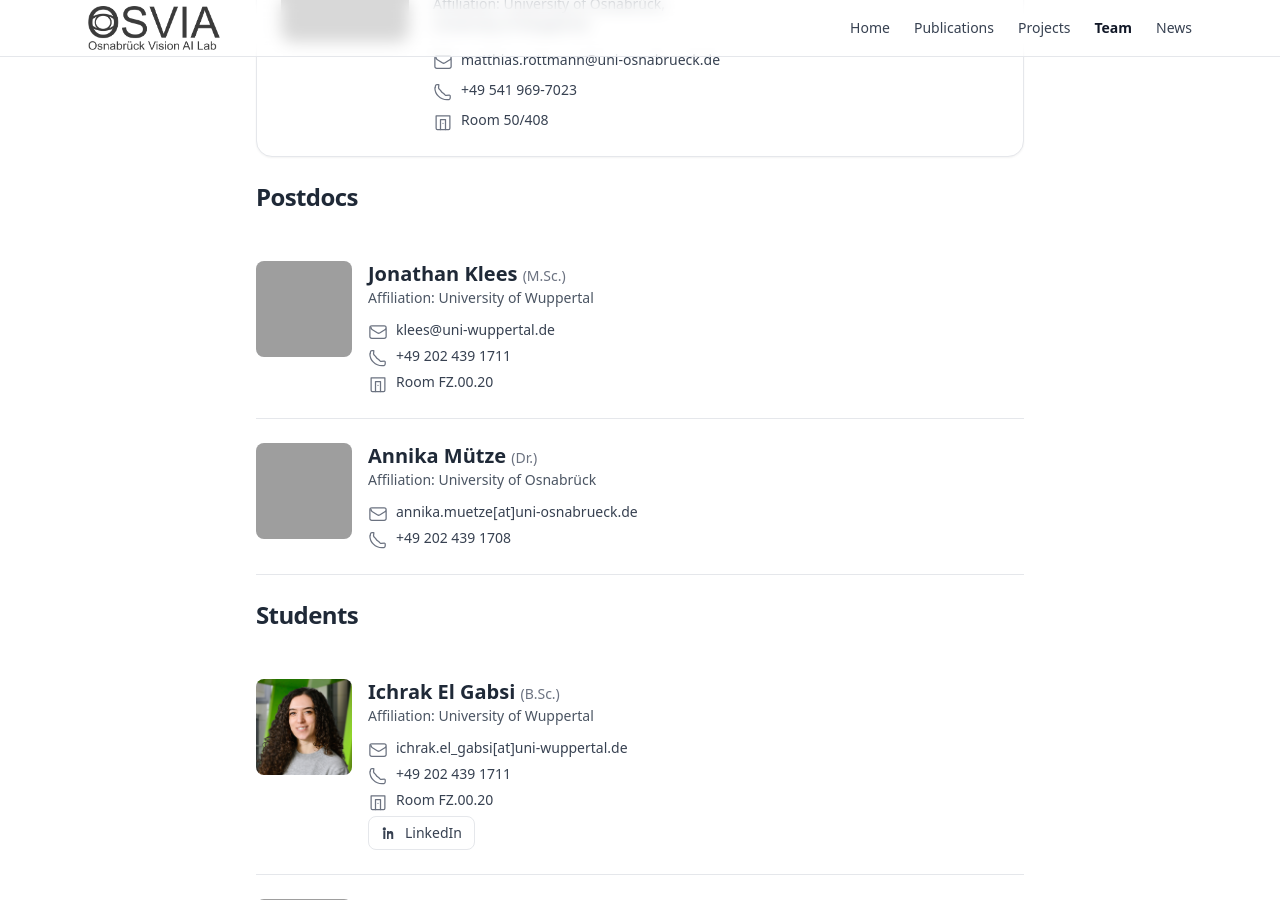
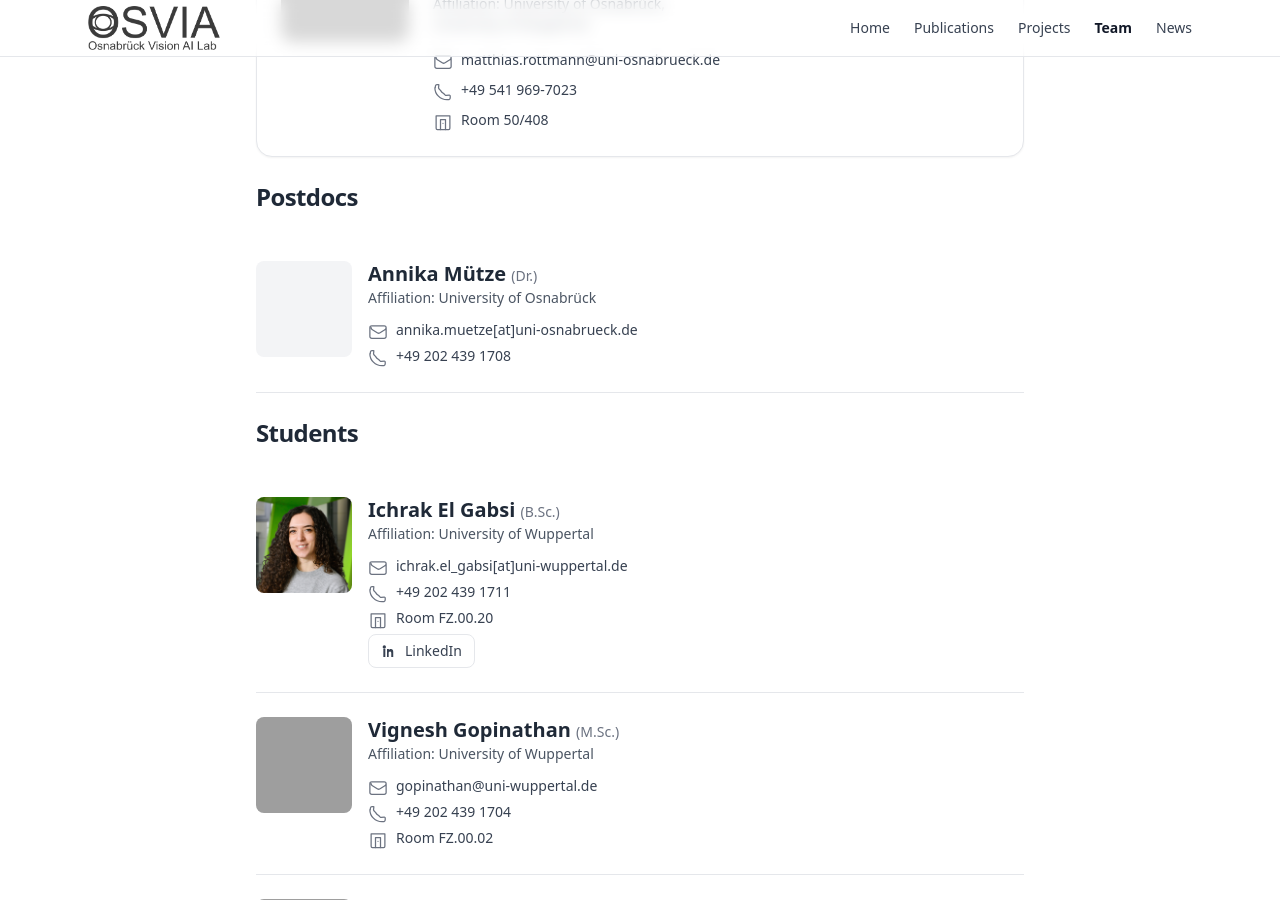
Before and after one commit to osvia/osvia.github.io, a Jekyll site: the page team.html, which Jekyll copies as it is, in a window 1280 px wide and 900 px high, scrolled down 364 px. Built offline with Jekyll 4.4.1, drawn with Linux system fonts in a browser that asks for light colours; nearby versions of some CDN libraries; some of the changed text lies outside the part shown; grey boxes are pictures that could not be loaded.

```diff
--- a/team.html
+++ b/team.html
@@ -141,30 +141,7 @@
 
     <!-- Person -->
     <article class="flex items-start gap-4 py-6 border-b border-gray-200">
-      <img src="./assets/images/team/jonathan_klees.jpg" alt="Portrait of M.Sc. Jonathan Klees" class="w-24 h-24 rounded-lg object-cover flex-none bg-gray-100" loading="lazy" decoding="async" />
-      <div class="min-w-0">
-        <h2 class="text-xl font-semibold leading-tight">Jonathan Klees <span class="text-sm font-normal text-gray-500">(M.Sc.)</span></h2>
-        <p class="text-sm text-gray-600 mt-0.5">Affiliation: University of Wuppertal</p>
-        <ul class="mt-3 text-sm text-gray-700 space-y-1">
-          <li class="flex items-start gap-2">
-            <svg xmlns="http://www.w3.org/2000/svg" viewBox="0 0 24 24" fill="none" stroke="currentColor" stroke-width="1.5" class="w-5 h-5 mt-0.5 text-gray-500"><path stroke-linecap="round" stroke-linejoin="round" d="M21.75 6.75v10.5a2.25 2.25 0 01-2.25 2.25H4.5a2.25 2.25 0 01-2.25-2.25V6.75m19.5 0A2.25 2.25 0 0019.5 4.5h-15A2.25 2.25 0 002.25 6.75m19.5 0v.243a2.25 2.25 0 01-1.03 1.904l-6.75 4.219a2.25 2.25 0 01-2.4 0L4.82 8.897a2.25 2.25 0 01-1.03-1.904V6.75"/></svg>
-            <a href="mailto:klees@uni-wuppertal.de" class="hover:underline break-words">klees@uni-wuppertal.de</a>
-          </li>
-          <li class="flex items-start gap-2">
-            <svg xmlns="http://www.w3.org/2000/svg" viewBox="0 0 24 24" fill="none" stroke="currentColor" stroke-width="1.5" class="w-5 h-5 mt-0.5 text-gray-500"><path stroke-linecap="round" stroke-linejoin="round" d="M2.25 6.75c0 8.008 6.492 14.5 14.5 14.5.86 0 1.69-.07 2.49-.21a1.75 1.75 0 001.41-1.72v-2.56a1 1 0 00-1.1-1l-3.6.36a1.5 1.5 0 01-1.29-.43l-1.87-1.87a12 12 0 01-3.82-3.82l-1.87-1.87a1.5 1.5 0 01-.43-1.29l.36-3.6a1 1 0 00-1-.1H4.68a1.75 1.75 0 00-1.72 1.41c-.14.8-.21 1.63-.21 2.49z"/></svg>
-            <a href="tel:+492024391711" class="hover:underline">+49 202 439 1711</a>
-          </li>
-          <li class="flex items-start gap-2">
-            <svg xmlns="http://www.w3.org/2000/svg" viewBox="0 0 24 24" fill="none" stroke="currentColor" stroke-width="1.5" class="w-5 h-5 mt-0.5 text-gray-500"><path stroke-linecap="round" stroke-linejoin="round" d="M3.75 4.5h16.5v15a1.5 1.5 0 01-1.5 1.5H5.25a1.5 1.5 0 01-1.5-1.5v-15z"/><path stroke-linecap="round" stroke-linejoin="round" d="M9 21V9h6v12M12 13.5h.01"/></svg>
-            <span>Room FZ.00.20</span>
-          </li>
-        </ul>
-      </div>
-    </article>
-
-    <!-- Person -->
-    <article class="flex items-start gap-4 py-6 border-b border-gray-200">
-      <img src="./assets/images/team/annika_muetze.jpg" alt="Kein Bild" class="w-24 h-24 rounded-lg object-cover flex-none bg-gray-100" loading="lazy" decoding="async" />
+      <div class="w-24 h-24 rounded-lg object-cover flex-none bg-gray-100"></div>
       <div class="min-w-0">
         <h2 class="text-xl font-semibold leading-tight">Annika Mütze <span class="text-sm font-normal text-gray-500">(Dr.)</span></h2>
         <p class="text-sm text-gray-600 mt-0.5">Affiliation: University of Osnabrück</p>
@@ -357,6 +334,29 @@
 
         <!-- Person -->
         <article class="flex items-start gap-4 py-6 border-b border-gray-200">
+          <img src="./assets/images/team/jonathan_klees.jpg" alt="Portrait of M.Sc. Jonathan Klees" class="w-24 h-24 rounded-lg object-cover flex-none bg-gray-100" loading="lazy" decoding="async" />
+          <div class="min-w-0">
+            <h2 class="text-xl font-semibold leading-tight">Jonathan Klees <span class="text-sm font-normal text-gray-500">(M.Sc.)</span></h2>
+            <p class="text-sm text-gray-600 mt-0.5">Affiliation: University of Wuppertal</p>
+            <ul class="mt-3 text-sm text-gray-700 space-y-1">
+              <li class="flex items-start gap-2">
+                <svg xmlns="http://www.w3.org/2000/svg" viewBox="0 0 24 24" fill="none" stroke="currentColor" stroke-width="1.5" class="w-5 h-5 mt-0.5 text-gray-500"><path stroke-linecap="round" stroke-linejoin="round" d="M21.75 6.75v10.5a2.25 2.25 0 01-2.25 2.25H4.5a2.25 2.25 0 01-2.25-2.25V6.75m19.5 0A2.25 2.25 0 0019.5 4.5h-15A2.25 2.25 0 002.25 6.75m19.5 0v.243a2.25 2.25 0 01-1.03 1.904l-6.75 4.219a2.25 2.25 0 01-2.4 0L4.82 8.897a2.25 2.25 0 01-1.03-1.904V6.75"/></svg>
+                <a href="mailto:klees@uni-wuppertal.de" class="hover:underline break-words">klees@uni-wuppertal.de</a>
+              </li>
+              <li class="flex items-start gap-2">
+                <svg xmlns="http://www.w3.org/2000/svg" viewBox="0 0 24 24" fill="none" stroke="currentColor" stroke-width="1.5" class="w-5 h-5 mt-0.5 text-gray-500"><path stroke-linecap="round" stroke-linejoin="round" d="M2.25 6.75c0 8.008 6.492 14.5 14.5 14.5.86 0 1.69-.07 2.49-.21a1.75 1.75 0 001.41-1.72v-2.56a1 1 0 00-1.1-1l-3.6.36a1.5 1.5 0 01-1.29-.43l-1.87-1.87a12 12 0 01-3.82-3.82l-1.87-1.87a1.5 1.5 0 01-.43-1.29l.36-3.6a1 1 0 00-1-.1H4.68a1.75 1.75 0 00-1.72 1.41c-.14.8-.21 1.63-.21 2.49z"/></svg>
+                <a href="tel:+492024391711" class="hover:underline">+49 202 439 1711</a>
+              </li>
+              <li class="flex items-start gap-2">
+                <svg xmlns="http://www.w3.org/2000/svg" viewBox="0 0 24 24" fill="none" stroke="currentColor" stroke-width="1.5" class="w-5 h-5 mt-0.5 text-gray-500"><path stroke-linecap="round" stroke-linejoin="round" d="M3.75 4.5h16.5v15a1.5 1.5 0 01-1.5 1.5H5.25a1.5 1.5 0 01-1.5-1.5v-15z"/><path stroke-linecap="round" stroke-linejoin="round" d="M9 21V9h6v12M12 13.5h.01"/></svg>
+                <span>Room FZ.00.20</span>
+              </li>
+            </ul>
+          </div>
+        </article>
+
+        <!-- Person -->
+        <article class="flex items-start gap-4 py-6 border-b border-gray-200">
           <img src="./assets/images/team/hannah_loercks.jpg" alt="Portrait of M.Sc. Hannah Lörcks" class="w-24 h-24 rounded-lg object-cover flex-none bg-gray-100" loading="lazy" decoding="async" />
           <div class="min-w-0">
             <h2 class="text-xl font-semibold leading-tight">Hannah Lörcks <span class="text-sm font-normal text-gray-500">(M.Sc.)</span></h2>
@@ -524,7 +524,7 @@
 
         <!-- Person (external email) -->
         <article class="flex items-start gap-4 py-6 border-b border-gray-200">
-          <img src="./assets/images/team/jialong_wu.jpg" alt="No picture" class="w-24 h-24 rounded-lg object-cover flex-none bg-gray-100" loading="lazy" decoding="async" />
+          <div class="w-24 h-24 rounded-lg object-cover flex-none bg-gray-100"></div>
           <div class="min-w-0">
             <h2 class="text-xl font-semibold leading-tight">Jialong Wu <span class="text-sm font-normal text-gray-500">(M.Sc.)</span></h2>
             <p class="text-sm text-gray-600 mt-0.5">Affiliation: University of Wuppertal, Aptiv</p>
```
Also changed, not shown: index.html (+7 -6 lines), projects.html (+7 -6 lines), 4 other files.
